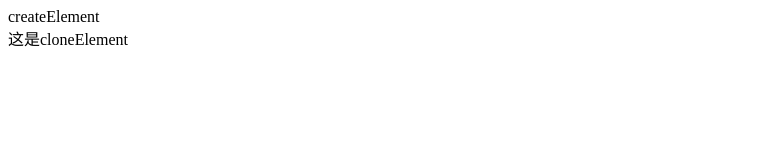
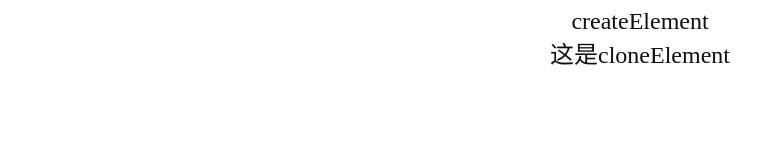
Before and after one commit to puerilexy/react-demo, a plain HTML site: page react-createElement/exmple.html in a window 1280 px wide. Shown: the whole page, without its empty margins (0-782 px from the left). Drawn offline with nearby package versions, Linux system fonts and the light colour scheme.

Commit message:
react-createElement and react-cloneElement

```diff
--- a/react-createElement/exmple.html
+++ b/react-createElement/exmple.html
@@ -7,6 +7,13 @@
 <script src="https://cdn.staticfile.org/react-dom/16.4.0/umd/react-dom.development.js"></script>
 <script src="https://cdn.staticfile.org/babel-standalone/6.26.0/babel.min.js"></script>
 </head>
+<style>
+  .content {
+    text-align: center;
+    font-size: 24px;
+    color: #0f0f0f;
+  }
+</style>
 <body>
   <div id="root"></div>
   <div id="box"></div>
@@ -15,6 +22,7 @@
       'div', { className: 'content' }, 'createElement'
     );
 
+    // 只改变element内容，复用样式
     const cloneElement = React.cloneElement(Element, null, '这是cloneElement');
 
     ReactDOM.render(
```
